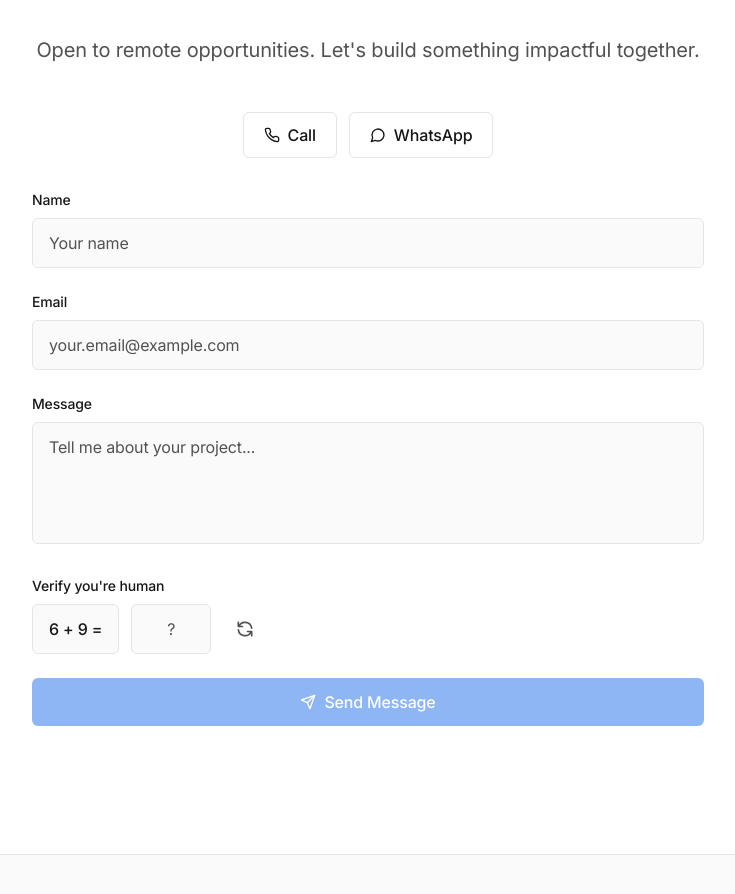
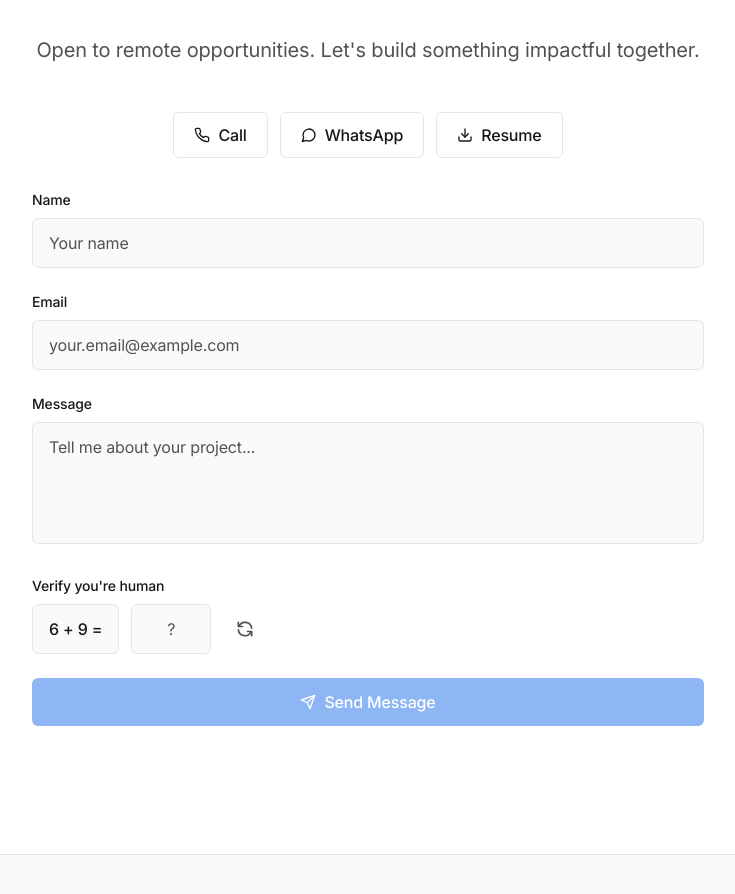
Before and after one commit to nolostra/nolostra, a Next.js app: page /nolostra/ in a window 1280 px wide. Shown: the part 4732-5626 px from the top of the page, without its empty margins (272-1007 px from the left). Built offline with nearby package versions, Linux system fonts and the light colour scheme; no server answers.

Commit message:
Add resume download button to Contact section

```diff
--- a/components/sections/Contact.tsx
+++ b/components/sections/Contact.tsx
@@ -4,7 +4,7 @@ import { useState, FormEvent } from 'react'
 import { motion } from 'framer-motion'
 import ScrollReveal from '@/components/animations/ScrollReveal'
 import HeadingReveal from '@/components/animations/HeadingReveal'
-import { Send, CheckCircle, AlertCircle, Phone, MessageCircle } from 'lucide-react'
+import { Send, CheckCircle, AlertCircle, Phone, MessageCircle, Download } from 'lucide-react'
 import emailjs from '@emailjs/browser'
 import Captcha from '@/components/Captcha'
 
@@ -97,6 +97,15 @@ export default function Contact() {
               <MessageCircle className="w-4 h-4" />
               <span>WhatsApp</span>
             </a>
+            <a
+              href="https://drive.google.com/uc?export=download&id=1oWZu9m9iH5RtV_A3nA8g9hm5ebJn352r"
+              target="_blank"
+              rel="noopener noreferrer"
+              className="flex items-center justify-center gap-2 px-4 sm:px-5 py-2 sm:py-2.5 bg-surface border border-border text-text font-medium rounded-md hover:bg-bg transition-colors duration-200 text-sm sm:text-sm lg:text-base"
+            >
+              <Download className="w-4 h-4" />
+              <span>Resume</span>
+            </a>
           </div>
         </ScrollReveal>
 
```
